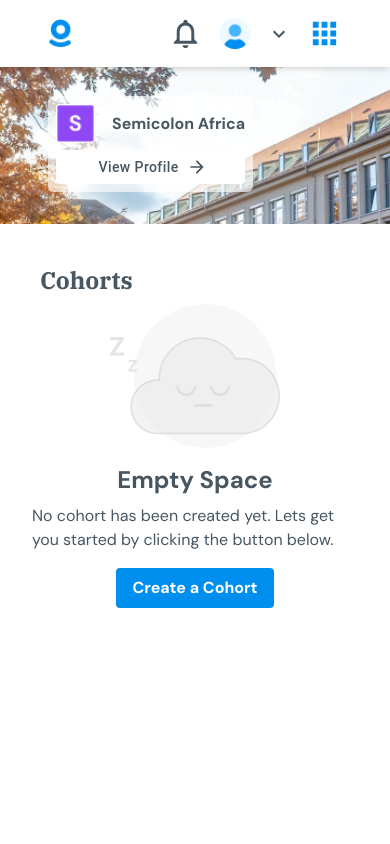
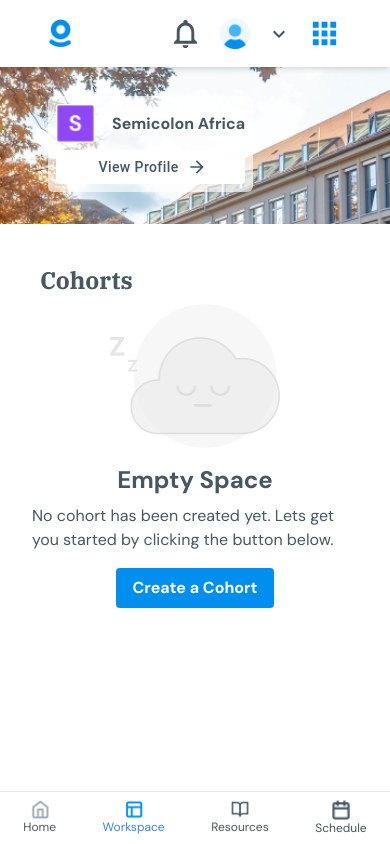
Before and after one commit to Dee-Dayo/Enum-App, a Next.js app: page / in a window 390 px wide. Built offline with nearby package versions, Linux system fonts and the light colour scheme.

Commit message:
created footer for mobile

```diff
--- /dev/null
+++ b/app/components/Footer/Footer.tsx
@@ -0,0 +1,29 @@
+'use client'
+
+import Image from 'next/image';
+
+export default function Footer() {
+  return (
+    <div className="fixed bottom-0 w-full border-t border-gray-200 md:hidden flex justify-around py-2">
+      <div className="flex flex-col items-center text-customGray">
+        <Image src="/home.png" alt="Home" width={20} height={20} />
+        <span className="text-xs">Home</span>
+      </div>
+
+      <div className="flex flex-col items-center text-customBlue">
+        <Image src="/layout.png" alt="Workspace" width={20} height={20} />
+        <span className="text-xs text-blue-500">Workspace</span>
+      </div>
+
+      <div className="flex flex-col items-center text-customGray">
+        <Image src="/program.png" alt="Resources" width={20} height={20} />
+        <span className="text-xs">Resources</span>
+      </div>
+
+      <div className="flex flex-col items-center text-customGray">
+        <Image src="/calendar.png" alt="Schedule" width={20} height={20} />
+        <span className="text-xs">Schedule</span>
+      </div>
+    </div>
+  );
+}
--- a/app/components/Layout/Layout.tsx
+++ b/app/components/Layout/Layout.tsx
@@ -1,6 +1,7 @@
 import { ReactNode } from 'react';
 import Navbar from "@/app/components/Navbar/NavBar";
 import Hero from "@/app/components/Hero/Hero";
+import Footer from "@/app/components/Footer/Footer";
 
 const Layout = ({ children }: { children: ReactNode }) => {
   return (
@@ -10,6 +11,7 @@ const Layout = ({ children }: { children: ReactNode }) => {
       <main>
         {children}
       </main>
+        <Footer/>
     </div>
   );
 };
```
Also changed, not shown: public/home.png (added), public/layout.png (added).
